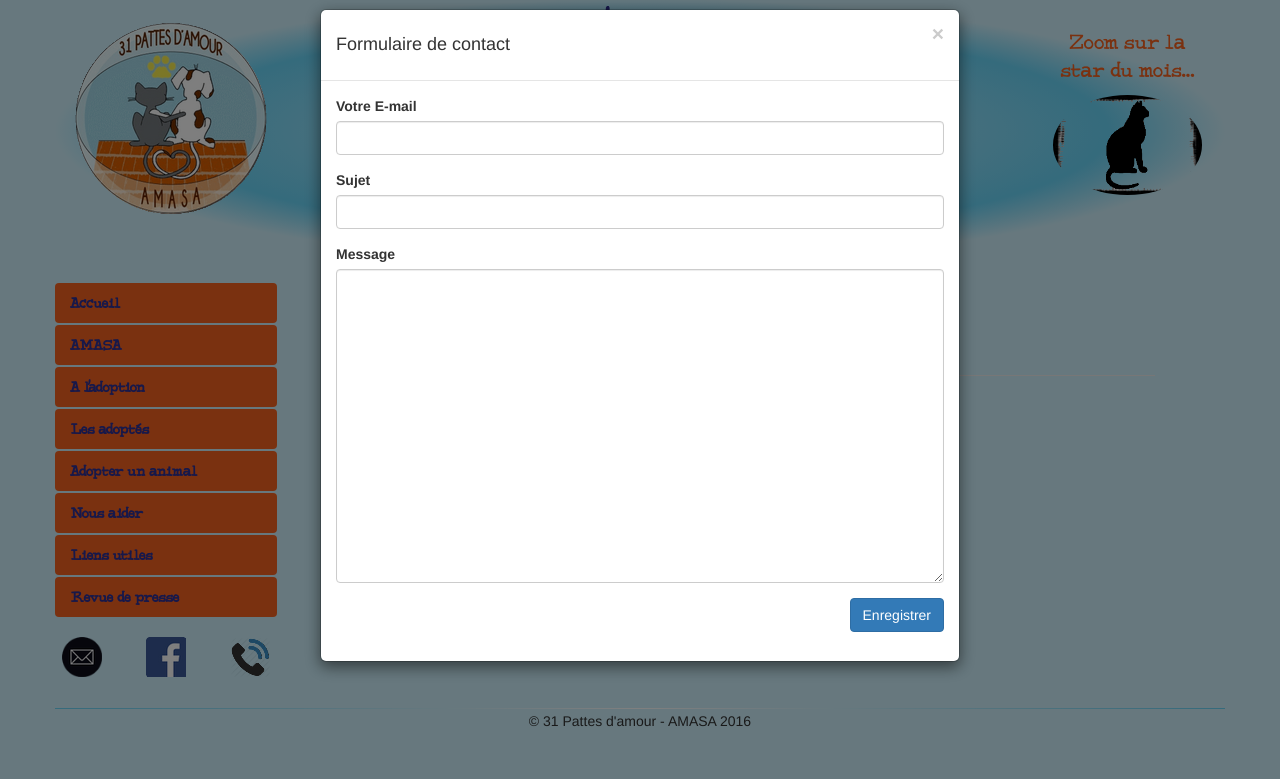
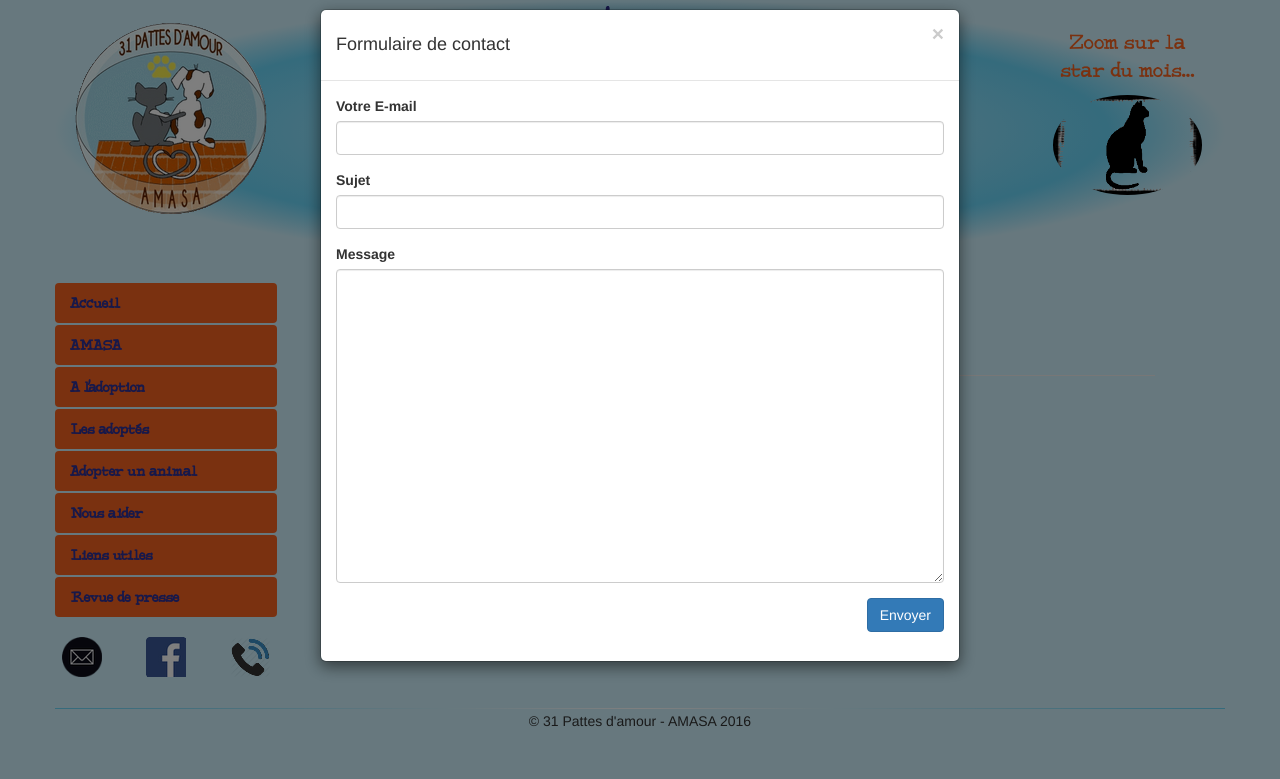
Before and after one commit to nbeclin/Amasa, a PHP site: page / in a window 1280 px wide, after a click that opens the changed part. Shown: the part 21-800 px from the top of the page. Run offline with PHP 8.4, Linux system fonts and the light colour scheme; data that the repository does not hold is empty.

Commit message:
Modification bouton formulaire de contact

```diff
--- a/application/views/components/header_start.tpl.php
+++ b/application/views/components/header_start.tpl.php
@@ -30,7 +30,7 @@
                     </div>
                     <div class="row" >
                         <div class="col-md-12">
-                            <input type="submit" name="submit_form_contact" class="btn btn-primary pull-right" value="Enregistrer" />
+                            <input type="submit" name="submit_form_contact" class="btn btn-primary pull-right" value="Envoyer" />
                         </div>
                     </div>
                 </form>
```
